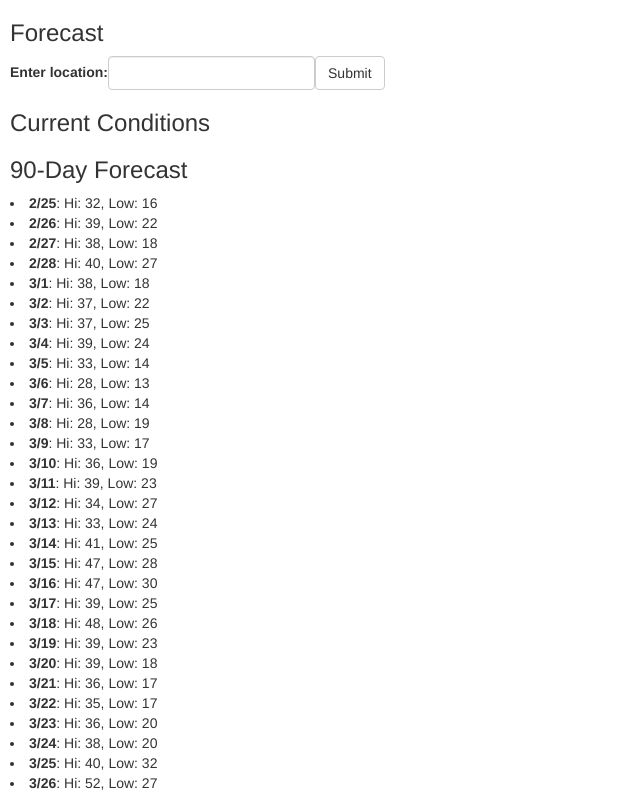
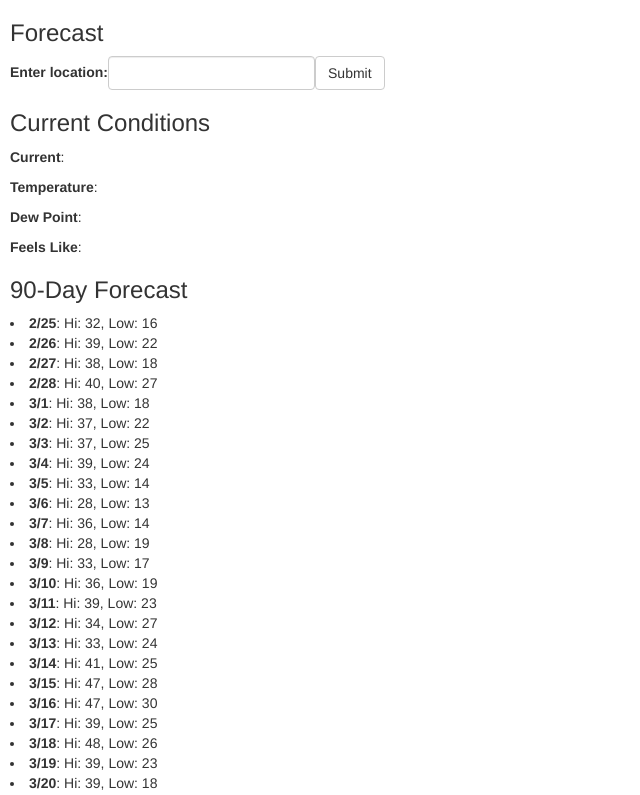
Before and after one commit to alexchardtke/project-manager-react, a React (Create React App) app: page / in a window 1280 px wide. Shown: the top 795 px of the page, without its empty margins (0-640 px from the left). Built offline with nearby package versions, Linux system fonts and the light colour scheme; no server answers.

Commit message:
moved conditions, search and forecast to separate components

```diff
--- a/src/App.js
+++ b/src/App.js
@@ -1,9 +1,8 @@
 import React, { Component } from 'react';
 import uuid from 'uuid';
 import $ from 'jquery';
-import Projects from './components/projects';
-import AddProject from './components/add-project';
-import Todos from './components/todos';
+import Search from './components/search';
+import Conditions from './components/conditions';
 import Forecast from './components/forecast';
 import forecastData from './data';
 import './App.css';
@@ -17,44 +16,6 @@ class App extends Component {
       projects: [],
       conditions: []
     }
-  }
-
-  getTodos() {
-    $.ajax({
-      url: 'https://jsonplaceholder.typicode.com/todos',
-      dataType: 'json',
-      cache: false,
-      success: function(data) {
-        this.setState({ todos: data }, function() {
-          console.log(this.state);
-        });
-      }.bind(this),
-      error: function(xhr, status, err) {
-        console.log(err);
-      }
-    });
-  }
-
-  getProjects() {
-    this.setState({
-      projects: [
-        {
-          id: uuid.v4(),
-          title: 'Business Website',
-          category: 'Web Design'
-        },
-        {
-          id: uuid.v4(),
-          title: 'Social App',
-          category: 'Mobile Development'
-        },
-        {
-          id: uuid.v4(),
-          title: 'Ecommerce Shopping Cart',
-          category: 'Web Development'
-        }
-      ]
-    });
   }
 
   getLocation(location) {
@@ -84,6 +45,7 @@ class App extends Component {
       success: function(data) {
         this.setState({ conditions: data.current_observation }, function() {
           console.log(data.current_observation);
+          console.log(typeof this.state.conditions);
         });
       }.bind(this),
       error: function(xhr, status, err) {
@@ -96,49 +58,27 @@ class App extends Component {
     this.setState({forecast: forecastData});
   }
 
-  componentWillMount() {
-    this.getProjects();
-    this.getTodos();
-    this.getForecast();
-  }
-
-  componentDidMount() {
-    this.getTodos();
-    this.getForecast();
-  }
-
-  handleAddProject(project) {
-    // console.log(project);
-    let projects = this.state.projects;
-    projects.push(project);
-    this.setState({
-      projects: projects
-    });
-  }
-
-  handleDeleteProject(id) {
-    let projects = this.state.projects;
-    let index = projects.findIndex(x => x.id === id);
-    projects.splice(index, 1);
-    this.setState({
-      projects: projects
-    });
-  }
-
   handleLocation(location) {
     // console.log('location = ', location);
     this.setState({locationName: location});
     this.getLocation(location);
   }
 
+  componentWillMount() {
+    this.handleLocation('Minneapolis, MN');
+    this.getForecast();
+  }
+
+  componentDidMount() {
+    // this.getForecast();
+  }
+
   render() {
     return (
       <div className="App">
-        {/* <AddProject addProject={this.handleAddProject.bind(this)} />
-        <Projects projects={this.state.projects} onDelete={this.handleDeleteProject.bind(this)}/>
-        <hr />
-        <Todos todos={this.state.todos} /> */}
-        <Forecast getLocation={this.handleLocation.bind(this)} forecast={this.state.forecast} conditions={this.state.conditions}/>
+        <Search getLocation={this.handleLocation.bind(this)} />
+        <Conditions conditions={this.state.conditions} />
+        <Forecast forecast={this.state.forecast} />
       </div>
     );
   }
--- /dev/null
+++ b/src/components/conditions.js
@@ -0,0 +1,32 @@
+import React, { Component } from 'react';
+import PropTypes from 'prop-types';
+
+class Conditions extends Component {
+
+  render() {
+    console.log('Conditions props = ', this.props);
+    const weather = this.props.conditions.weather;
+    const temperature = this.props.conditions.temperature_string;
+    const dewpoint = this.props.conditions.dewpoint_string;
+    const feelsLike = this.props.conditions.feelslike_string;
+
+    return (
+      <div className="Conditions">
+        <h3>Current Conditions</h3>
+        <p><strong>Current</strong>: {weather}</p>
+        <p><strong>Temperature</strong>: {temperature}</p>
+        <p><strong>Dew Point</strong>: {dewpoint}</p>
+        <p><strong>Feels Like</strong>: {feelsLike}</p>
+      </div>
+    );
+  }
+}
+
+Conditions.propTypes = {
+  current: PropTypes.string,
+  temperature: PropTypes.string,
+  dewpoint: PropTypes.string,
+  feelsLike: PropTypes.string
+}
+
+export default Conditions;
--- a/src/components/forecast.js
+++ b/src/components/forecast.js
@@ -3,28 +3,6 @@ import PropTypes from 'prop-types';
 import ForecastItem from './forecast-item';
 
 class Forecast extends Component {
-
-  constructor() {
-    super();
-    this.state = {
-      location: {}
-    }
-  }
-
-  handleSubmit(event) {
-    // console.log(this.refs.location.value);
-    if (this.refs.location.value === '') {
-      alert('Location is required.');
-    } else {
-      this.setState({
-        location: this.refs.location.value
-      }, function() {
-        console.log(this.state);
-        this.props.getLocation(this.state.location);
-      });
-    }
-    event.preventDefault();
-  }
 
   render() {
     // console.log('Forecast props = ', this.props);
@@ -40,23 +18,8 @@ class Forecast extends Component {
 
     return (
       <div className="Forecast">
-        <h3 className="forecast-header">Forecast</h3>
-        <form className="form-inline" onSubmit={this.handleSubmit.bind(this)}>
-          <div className="form-group">
-            <label forhtml="search-input">Enter location:</label>
-            <input id="search-input" className="form-control" type="text" ref="location"/>
-          </div>
-          <input id="submit-button" type="submit" className="btn btn-default" value="Submit" />
-        </form>
-        <div className="current-conditions-container">
-          <h3>Current Conditions</h3>
-          <p>{this.props.conditions.weather}</p>
-          <p>{this.props.conditions.temperature_string}</p>
-        </div>
-        <div className="forecast-container">
-          <h3>90-Day Forecast</h3>
-          {forecastItems}
-        </div>
+        <h3>90-Day Forecast</h3>
+        {forecastItems}
       </div>
     );
   }
--- /dev/null
+++ b/src/components/search.js
@@ -0,0 +1,50 @@
+import React, { Component } from 'react';
+import PropTypes from 'prop-types';
+
+class Search extends Component {
+
+  constructor() {
+    super();
+    this.state = {
+      location: {}
+    }
+  }
+
+  handleSubmit(event) {
+    // console.log(this.refs.location.value);
+    if (this.refs.location.value === '') {
+      alert('Location is required.');
+    } else {
+      this.setState({
+        location: this.refs.location.value
+      }, function() {
+        console.log(this.state);
+        this.props.getLocation(this.state.location);
+      });
+    }
+    event.preventDefault();
+  }
+
+  render() {
+    // console.log('Search props = ', this.props);
+
+    return (
+      <div className="Search">
+        <h3 className="forecast-header">Forecast</h3>
+        <form className="form-inline" onSubmit={this.handleSubmit.bind(this)}>
+          <div className="form-group">
+            <label forhtml="search-input">Enter location:</label>
+            <input id="search-input" className="form-control" type="text" ref="location"/>
+          </div>
+          <input id="submit-button" type="submit" className="btn btn-default" value="Submit" />
+        </form>
+      </div>
+    );
+  }
+}
+
+Search.propTypes = {
+  handleSubmit: PropTypes.func,
+}
+
+export default Search;
```
